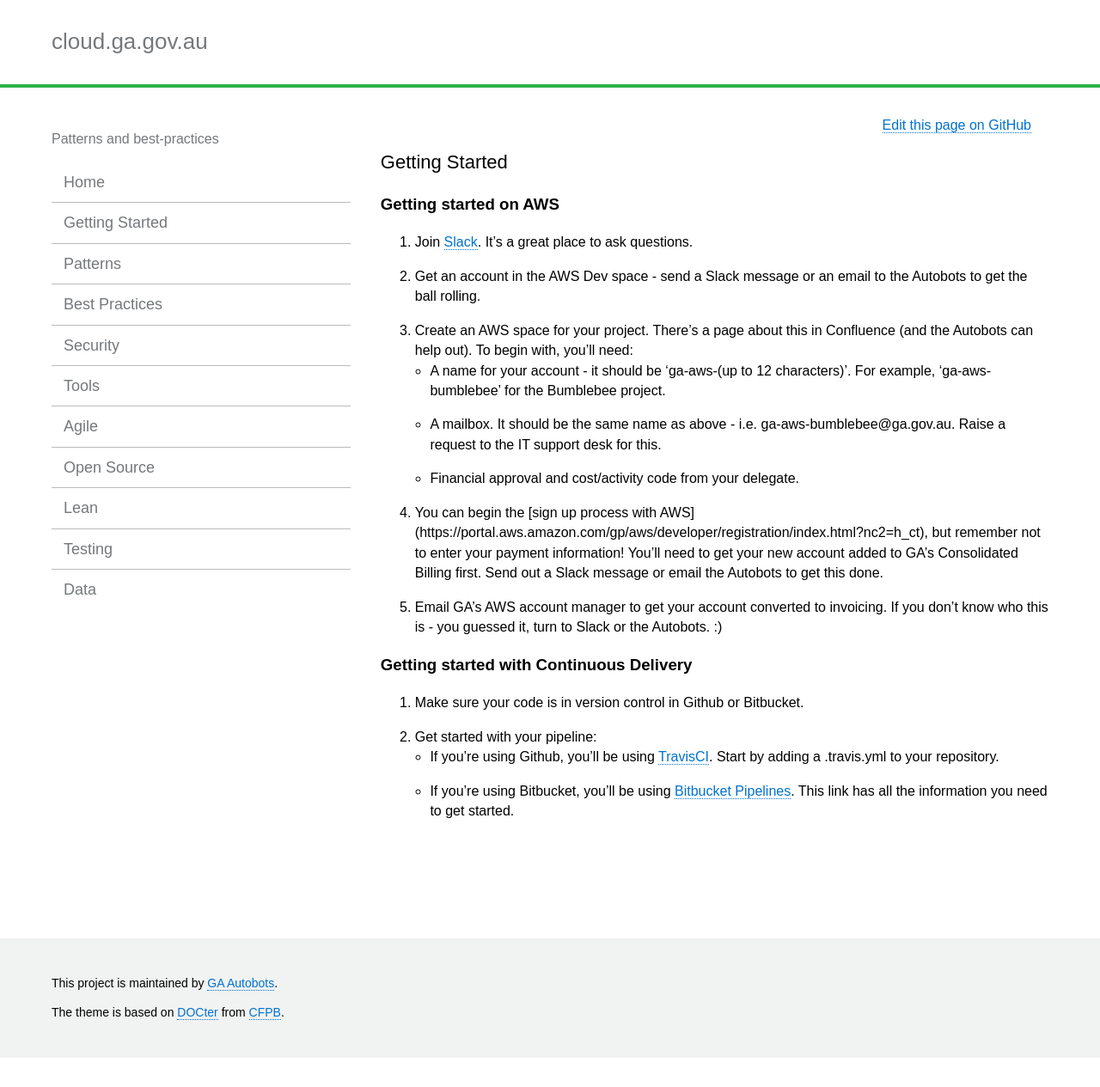
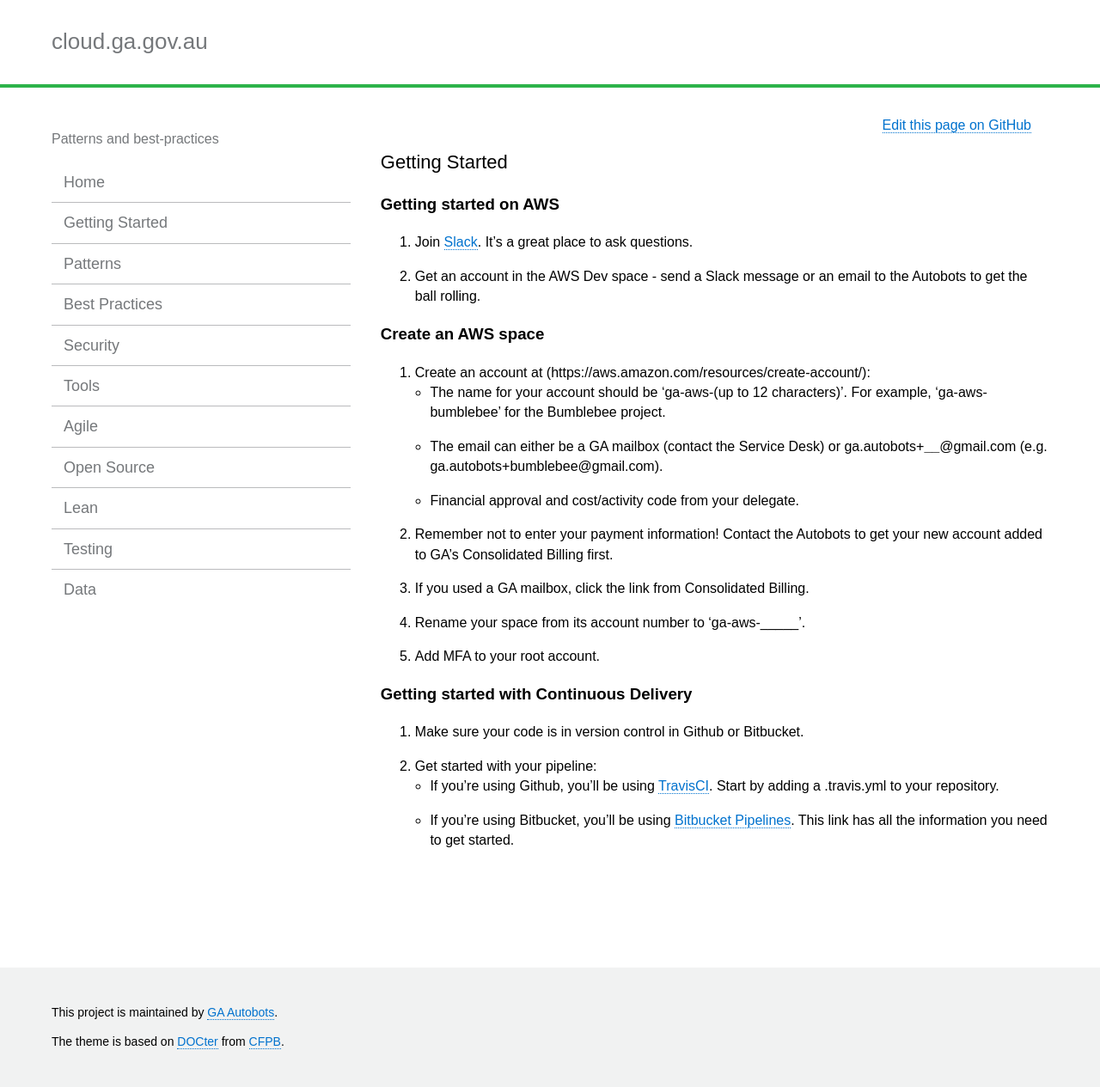
Before and after one commit to GeoscienceAustralia/cloud, a Jekyll site: the page built from docs/_pages/getting_started_index.md, in a window 1280 px wide. Shown: the whole page at 86% size. Built offline with Jekyll 4.4.1, drawn with Linux system fonts in a browser that asks for light colours; before the commit the page ends 1231 px from its top, so only the background shows below that.

Commit message:
Update AWS space creation process

```diff
--- a/docs/_pages/getting_started_index.md
+++ b/docs/_pages/getting_started_index.md
@@ -8,12 +8,16 @@ permalink: getting_started_index.html
 
 1. Join [Slack](https://geoscience-australia.slack.com/signup). It's a great place to ask questions.
 2. Get an account in the AWS Dev space - send a Slack message or an email to the Autobots to get the ball rolling.
-3. Create an AWS space for your project. There's a page about this in Confluence (and the Autobots can help out). To begin with, you'll need:
-  * A name for your account - it should be 'ga-aws-(up to 12 characters)'. For example, 'ga-aws-bumblebee' for the Bumblebee project.
-  * A mailbox. It should be the same name as above - i.e. ga-aws-bumblebee@ga.gov.au. Raise a request to the IT support desk for this.
+
+### Create an AWS space
+1. Create an account at (https://aws.amazon.com/resources/create-account/):
+  * The name for your account should be 'ga-aws-(up to 12 characters)'. For example, 'ga-aws-bumblebee' for the Bumblebee project.
+  * The email can either be a GA mailbox (contact the Service Desk) or ga.autobots+______@gmail.com (e.g. ga.autobots+bumblebee@gmail.com).
   * Financial approval and cost/activity code from your delegate.
-4. You can begin the [sign up process with AWS] (https://portal.aws.amazon.com/gp/aws/developer/registration/index.html?nc2=h_ct), but remember not to enter your payment information! You'll need to get your new account added to GA's Consolidated Billing first. Send out a Slack message or email the Autobots to get this done.
-5. Email GA's AWS account manager to get your account converted to invoicing. If you don't know who this is - you guessed it, turn to Slack or the Autobots. :)
+2. Remember not to enter your payment information! Contact the Autobots to get your new account added to GA's Consolidated Billing first.
+3. If you used a GA mailbox, click the link from Consolidated Billing.
+4. Rename your space from its account number to 'ga-aws-_____'.
+5. Add MFA to your root account.
 
 ### Getting started with Continuous Delivery
 
```
